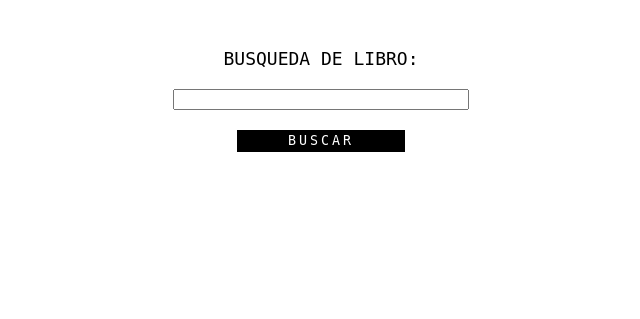
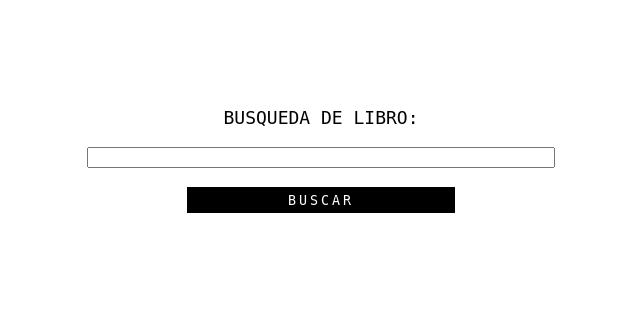
Before and after one commit to braIntelligent/library, a Django app: page / in a window 1280 px wide. Shown: the part 65-384 px from the top of the page, without its empty margins (319-959 px from the left). Run offline with Django 5.2, Linux system fonts and the light colour scheme.

Commit message:
solution-func

```diff
--- a/registro_usuario/static/style.css
+++ b/registro_usuario/static/style.css
@@ -23,13 +23,13 @@ header a {
 }
 
 form {
-    height: 200px;
+    height: 40%;
     display: flex;
     flex-direction: column;
     justify-content: center;
     align-items: center;
-    padding: 0 400px;
-    gap: 20px;
+    padding: 0 20%;
+    gap: 6% 0%;
 }
 
 form label {
@@ -55,7 +55,6 @@ form button {
 }
 
 section {
-    height: 100vh;
     display: flex;
     flex-wrap: wrap;
     flex-direction: column;
@@ -93,7 +92,6 @@ section a {
 main {
     padding: 40px;
     height: 100%;
-    border: 1px solid red;
     overflow-y: auto;
     display: flex;
     flex-direction: column;
@@ -118,5 +116,7 @@ main a {
     text-decoration: none;
     font-family: monospace;
     letter-spacing: 3px;
-    color: black;
+    color: white;
+    padding: 1%;
+    background-color: black;
 }
--- a/registro_usuario/views.py
+++ b/registro_usuario/views.py
@@ -7,6 +7,8 @@ def find_books(request):
         books = consumo_api_nombre(valor_input)
         if valor_input:
             return render(request, 'listado_libros.html',{'books': books, 'valor_input': valor_input})
+    else:
+        return render(request, 'buscador.html')
     return render(request, 'buscador.html')
 
 def descripcion(request, book_id):
```
